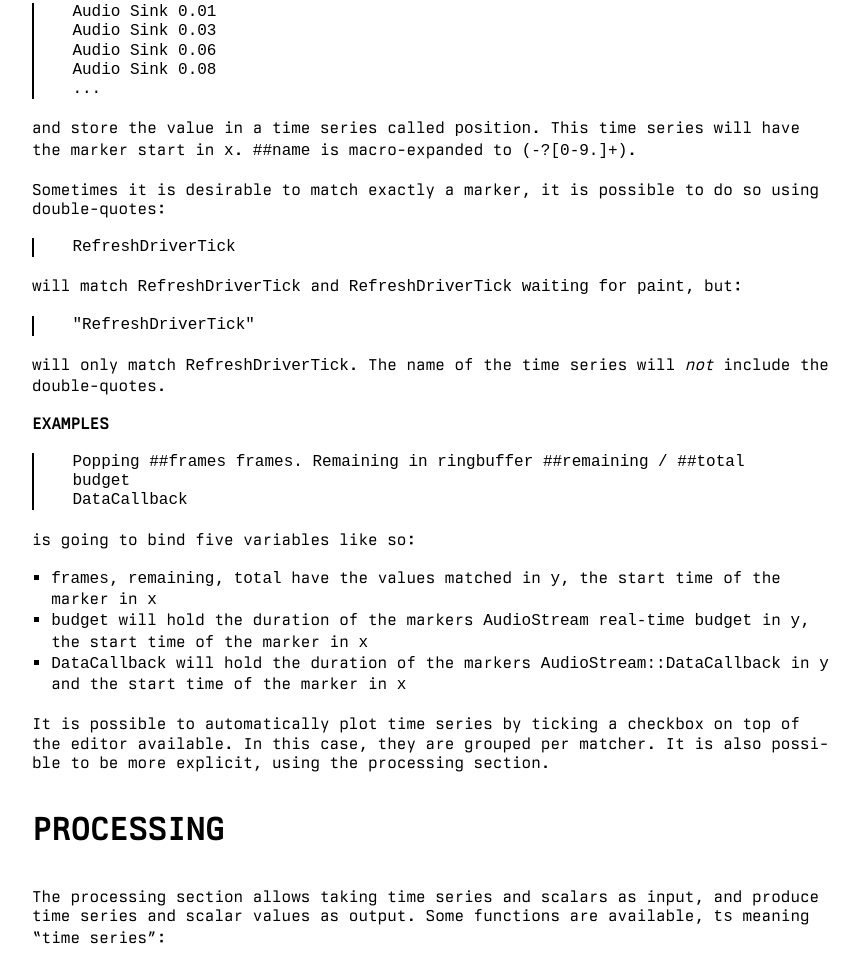
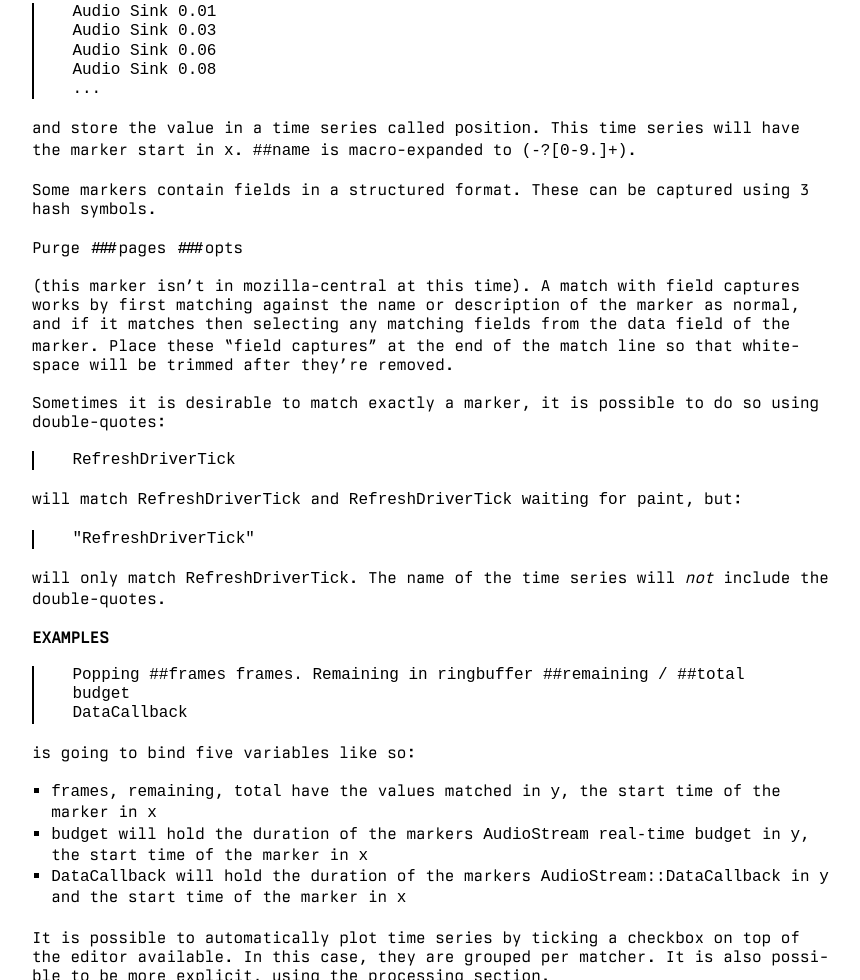
Before and after one commit to padenot/fouineur, a plain HTML site: page index.html in a window 1280 px wide. Shown: the part 2932-3912 px from the top of the page, without its empty margins (208-1068 px from the left). Drawn offline with Linux system fonts and the light colour scheme.

Commit message:
deploy: d271f995c1b91c1e998277e0500931a15c54bbe1

```diff
--- a/index.html
+++ b/index.html
@@ -137,6 +137,15 @@ Audio Sink 0.08
 <p>and store the value in a time series called <code>position</code>.
 This time series will have the marker start in <code>x</code>.
 <code>##name</code> is macro-expanded to <code>(-?[0-9.]+)</code>.</p>
+<p>Some markers contain fields in a structured format. These can be
+captured using 3 hash symbols.</p>
+<p>Purge ###pages ###opts</p>
+<p>(this marker isn’t in mozilla-central at this time). A match with
+field captures works by first matching against the name or description
+of the marker as normal, and if it matches then selecting any matching
+fields from the <code>data</code> field of the marker. Place these
+“field captures” at the end of the match line so that whitespace will be
+trimmed after they’re removed.</p>
 <p>Sometimes it is desirable to match exactly a marker, it is possible
 to do so using double-quotes:</p>
 <pre><code>RefreshDriverTick</code></pre>
```
